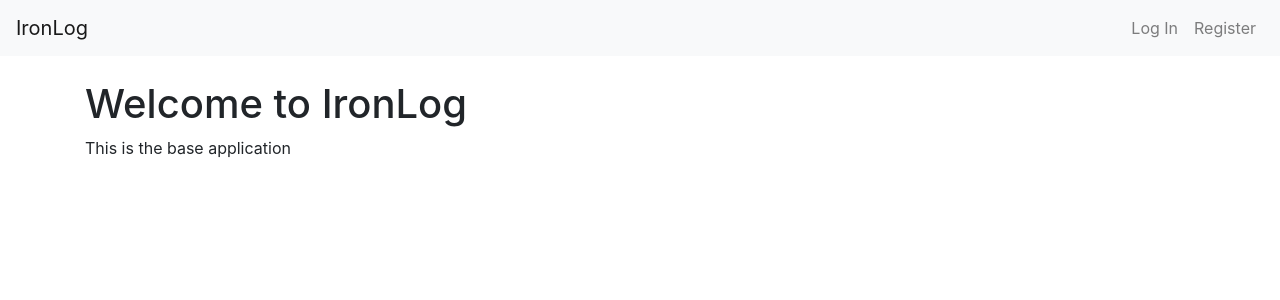
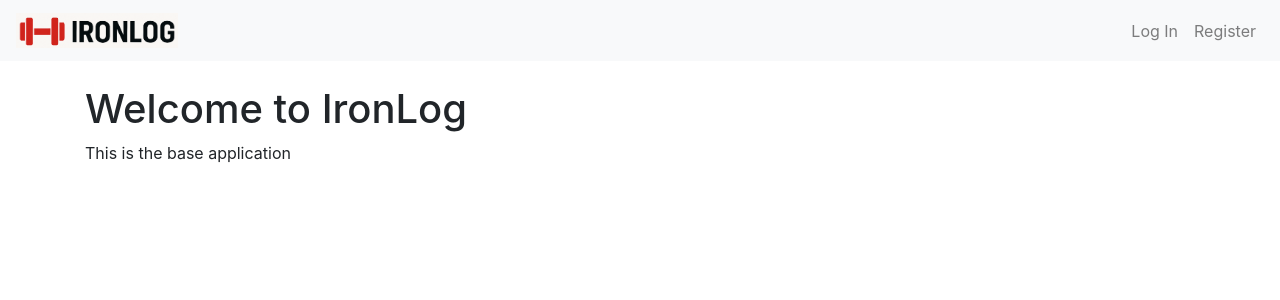
Before and after one commit to xavieralves16/fitness_tracker, a Django app: page / in a window 1280 px wide. Shown: the top 300 px of the page. Run offline with Django 5.2, Linux system fonts and the light colour scheme; some libraries are stand-ins or nearby versions.

Commit message:
Added logo in nav

```diff
--- a/workouts/templates/workouts/layout.html
+++ b/workouts/templates/workouts/layout.html
@@ -1,3 +1,4 @@
+{% load static %}
 <!DOCTYPE html>
 <html lang="en">
 <head>
@@ -11,7 +12,9 @@
 <body>
 
 <nav class="navbar navbar-expand-lg navbar-light bg-light">
-    <a class="navbar-brand" href="{% url 'index' %}">IronLog</a>
+    <a class="navbar-brand d-flex align-items-center" href="{% url 'index' %}">
+        <img src="{% static 'workouts/images/logo.png' %}" alt="IronLog Logo" height="35" class="d-inline-block align-top mr-2">
+    </a>
 
     <!-- collapsible button for mobile -->
     <button class="navbar-toggler" type="button" data-toggle="collapse" data-target="#navbarNav"
```
Also changed, not shown: workouts/static/workouts/images/efe1df2b-7481-4966-ba40-b55057ededc4.png (deleted), workouts/static/workouts/images/logo.png (added).
